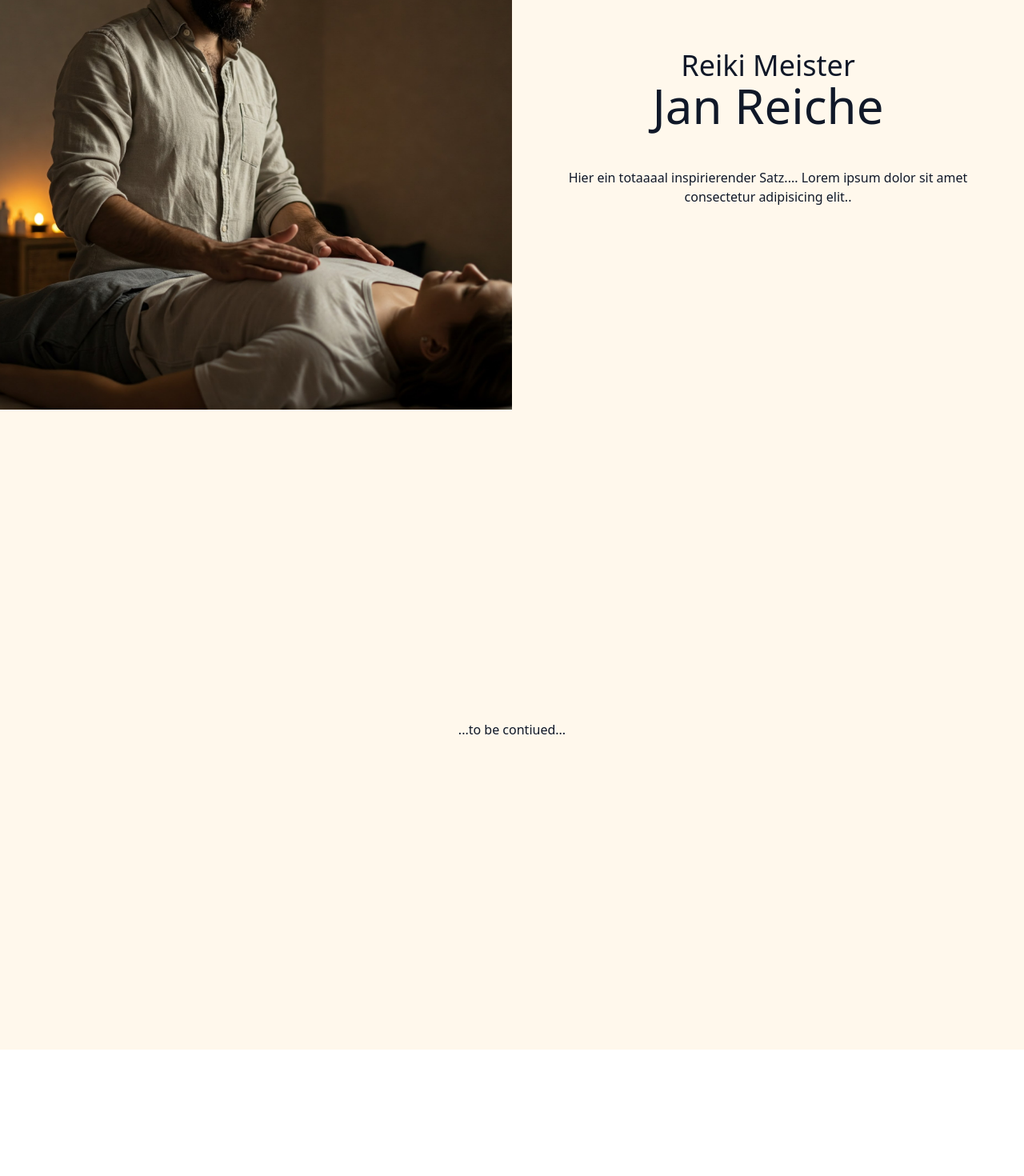
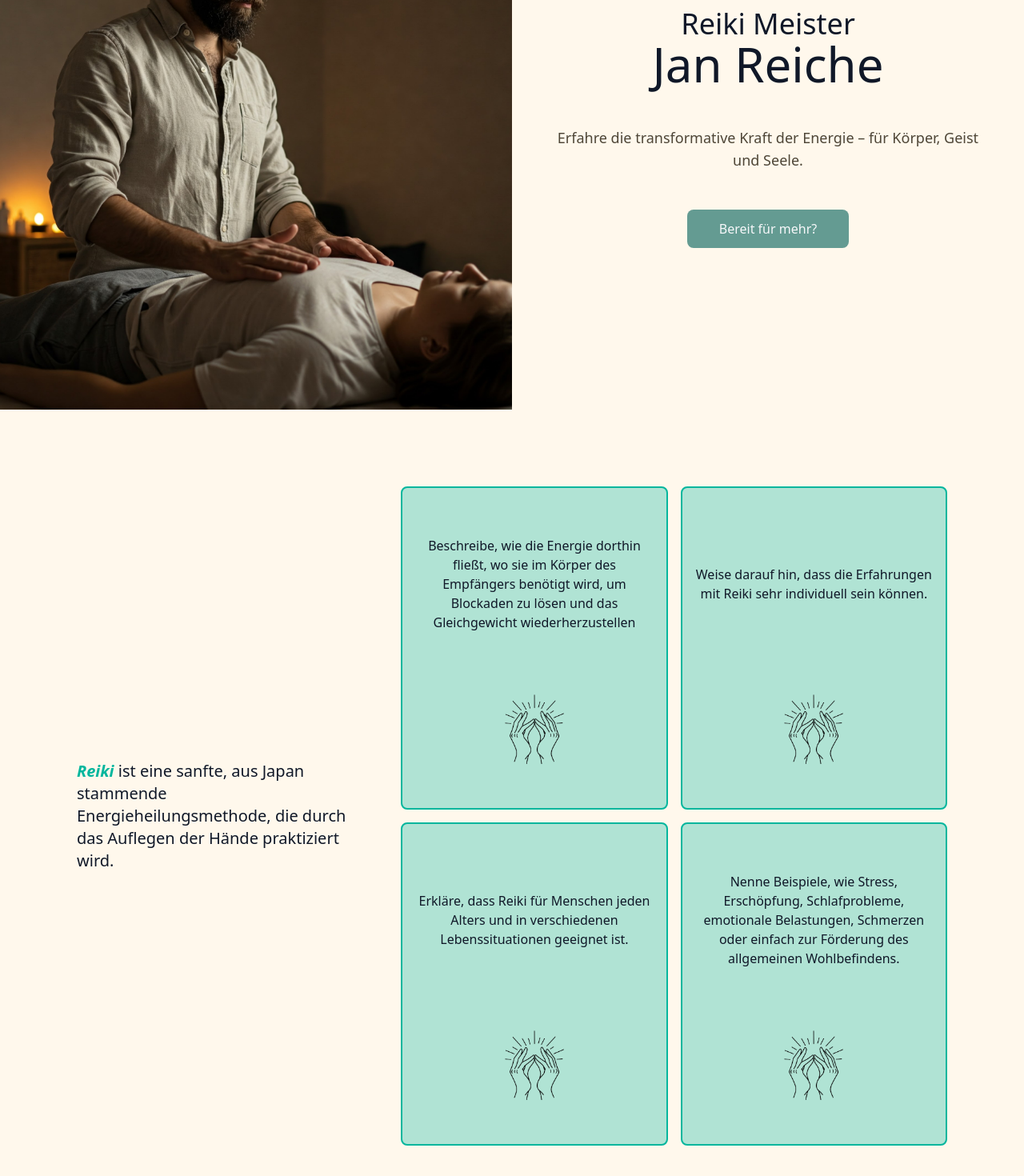
Before and after one commit to Elisaatnam/ReikiPage, a React (Vite) app: page / in a window 1280 px wide. Shown: the part 288-1758 px from the top of the page at 80% size. Before the commit the page ends 1600 px from the top, so only its background shows below. Built offline with nearby package versions, Linux system fonts and the light colour scheme.

Commit message:
home & about reiki

```diff
--- a/src/App.tsx
+++ b/src/App.tsx
@@ -3,6 +3,7 @@ import Navbar from "@/scenes/navbar";
 import { useEffect, useState } from "react";
 import { SelectedPage } from "./shared/types";
 import Home from "./scenes/home";
+import WasIstReiki from "./scenes/wasistreiki";
 
 function App() {
   const [selectedPage, setSelectedPage] = useState<SelectedPage>(
@@ -32,7 +33,8 @@ function App() {
         isTopOfPage={isTopOfPage}
       />
       <main>
-        <Home />
+        <Home setSelectedPage={setSelectedPage} />
+        <WasIstReiki />
         <div className="h-screen flex items-center justify-center">
           ...to be contiued...
         </div>
--- a/src/index.css
+++ b/src/index.css
@@ -14,6 +14,7 @@
   --color-neutral-content: oklch(98% 0.002 247.839);
   --color-info: #00b69d;
   --color-info-content: oklch(97% 0.013 236.62);
+  --color-info-container: #00b59d4f;
   --color-success: #00d29f;
   --color-success-content: oklch(97% 0.021 166.113);
   --color-warning: #c1564c;
--- a/src/scenes/home/index.tsx
+++ b/src/scenes/home/index.tsx
@@ -1,6 +1,12 @@
 import HeroImage from "@/assets/Behandlung2.jpeg";
+import ActionButton from "@/shared/ActionButton";
+import { SelectedPage } from "@/shared/types";
 
-function Home() {
+type HomeProps = {
+  setSelectedPage: React.Dispatch<React.SetStateAction<SelectedPage>>;
+};
+
+function Home({ setSelectedPage }: HomeProps) {
   return (
     <section className="md:h-screen md:pb-0 py-16 md:py-24" id="home">
       <div className=" h-full md:flex">
@@ -15,13 +21,16 @@ function Home() {
 
         <div className="basis-1/2 flex flex-col items-center justify-center gap-12 px-4 text-center md:px-10">
           <h1 className="text-xl md:text-4xl">
-            Reiki Meister <br />{" "}
+            Reiki Meister <br />
             <span className="text-4xl md:text-6xl">Jan Reiche</span>
           </h1>
-          <p>
-            Hier ein totaaaal inspirierender Satz.... Lorem ipsum dolor sit amet
-            consectetur adipisicing elit..
+          <p className="text-base-content md:text-lg">
+            Erfahre die transformative Kraft der Energie – für Körper, Geist und
+            Seele.
           </p>
+          <ActionButton setSelectedPage={setSelectedPage}>
+            Bereit für mehr?
+          </ActionButton>
         </div>
       </div>
     </section>
--- /dev/null
+++ b/src/scenes/wasistreiki/index.tsx
@@ -0,0 +1,52 @@
+import HandsIcon from "@/assets/handIcon.png";
+
+function WasIstReiki() {
+  return (
+    <section
+      id="wasistreiki"
+      className="flex flex-col gap-4 md:flex-row md:gap-16 pt-24 md:min-h-screen px-10 md:px-24"
+    >
+      <article className="flex items-center justify-center basis-1/3">
+        <p className="text-xl">
+          <span className="font-bold italic text-info">Reiki</span> ist eine
+          sanfte, aus Japan stammende Energieheilungsmethode, die durch das
+          Auflegen der Hände praktiziert wird.
+        </p>
+      </article>
+      <article className="basis-2/3 grid sm:grid-cols-2 gap-4">
+        <div className="border-2 border-info rounded-lg p-4 flex flex-col items-center justify-evenly text-center bg-info-container hover:transform hover:scale-105 hover:z-10 transition-all duration-500 hover:bg-success">
+          <p className="h-52 flex items-center justify-center">
+            Beschreibe, wie die Energie dorthin fließt, wo sie im Körper des
+            Empfängers benötigt wird, um Blockaden zu lösen und das
+            Gleichgewicht wiederherzustellen
+          </p>
+          <img src={HandsIcon} alt="icon" className="h-40 w-auto" />
+        </div>
+        <div className="border-2 border-info rounded-lg p-4 flex flex-col items-center justify-evenly text-center bg-info-container hover:transform hover:scale-105 hover:z-10 transition-all duration-500 hover:bg-success">
+          <p className="h-52 flex items-center justify-center">
+            Weise darauf hin, dass die Erfahrungen mit Reiki sehr individuell
+            sein können.
+          </p>
+          <img src={HandsIcon} alt="icon" className="h-40 w-auto" />
+        </div>
+        <div className="border-2 border-info rounded-lg p-4 flex flex-col items-center justify-evenly text-center bg-info-container hover:transform hover:scale-105 hover:z-10 transition-all duration-500 hover:bg-success">
+          <p className="h-52 flex items-center justify-center">
+            Erkläre, dass Reiki für Menschen jeden Alters und in verschiedenen
+            Lebenssituationen geeignet ist.
+          </p>
+          <img src={HandsIcon} alt="icon" className="h-40 w-auto" />
+        </div>
+        <div className="border-2 border-info rounded-lg p-4 flex flex-col items-center justify-evenly text-center bg-info-container hover:transform hover:scale-105 hover:z-10 transition-all duration-500 hover:bg-success">
+          <p className="h-52 flex items-center justify-center">
+            Nenne Beispiele, wie Stress, Erschöpfung, Schlafprobleme, emotionale
+            Belastungen, Schmerzen oder einfach zur Förderung des allgemeinen
+            Wohlbefindens.
+          </p>
+          <img src={HandsIcon} alt="icon" className="h-40 w-auto" />
+        </div>
+      </article>
+    </section>
+  );
+}
+
+export default WasIstReiki;
```
Also changed, not shown: src/assets/handIcon.png (added).
